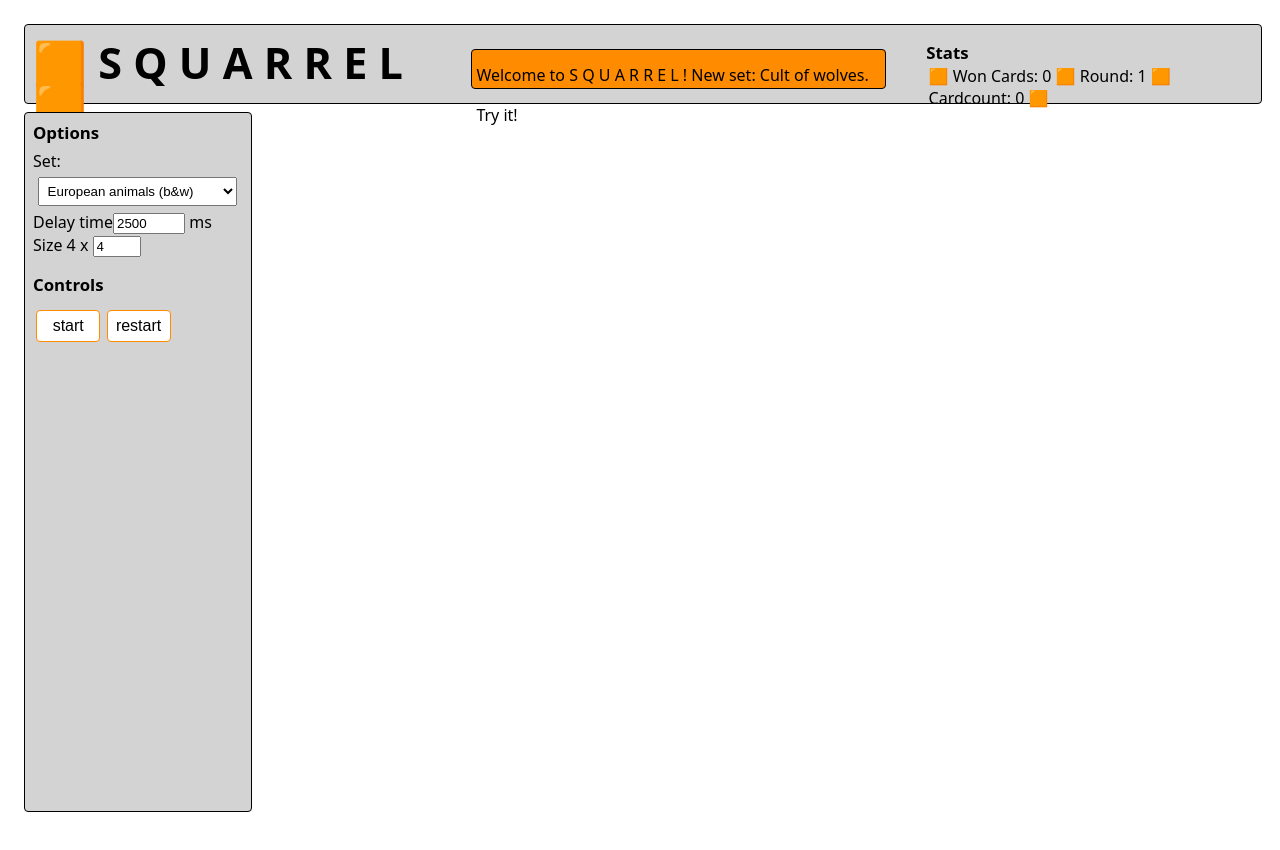
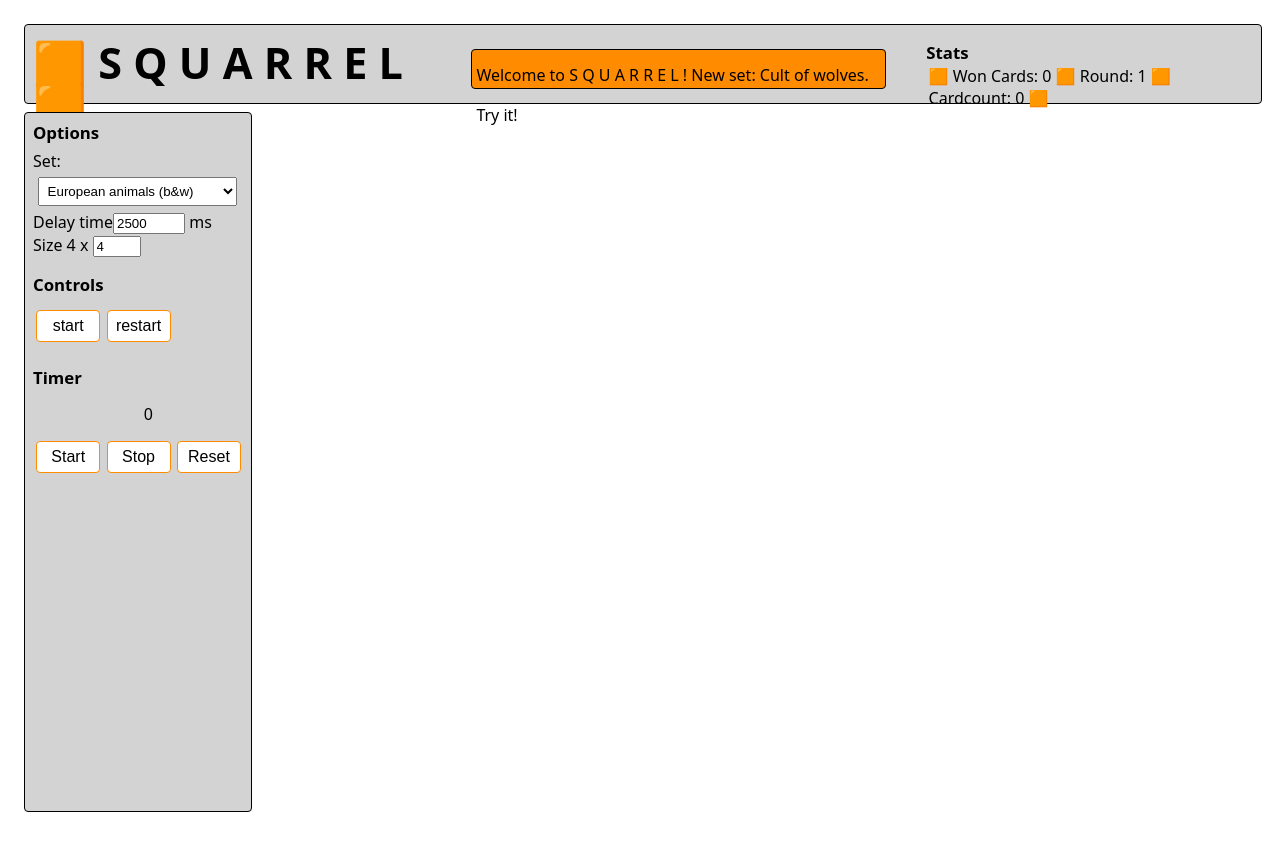
Before and after one commit to Xristof23/squarrel, a Next.js app: page / in a window 1280 px wide. Shown: the top 850 px of the page. Built offline with nearby package versions, Linux system fonts and the light colour scheme.

Commit message:
add timer still in testing

```diff
--- /dev/null
+++ b/components/Timer.js
@@ -0,0 +1,96 @@
+import { ButtonContainer, SmallerHeadline, StandardButton } from "@/styledcomponents"
+import { useState } from "react";
+import styled from "styled-components"
+
+const TimerSection = styled.section`
+width: 8rem;
+`;
+
+const TimeDisplay = styled.div`
+text-align: right;
+font-size: 1rem;
+font-weight: 500;
+margin: 0 0 0 1rem;
+padding: .5rem;
+
+`;
+export default function Timer() {
+    const [timeTools, setTimeTools] = useState({ start: 0, running: false })
+    const { start, running, interval } = timeTools;
+    const [timespan, setTimespan] = useState(0);
+    const [testN, setTestN] = useState(0);
+
+
+    function startTiming() {
+        const first = Date.now();
+        const run = true;
+        setTimeTools({ start: first, running: run });
+        function updateTimespan() {
+            const newTimespan = Math.round((Date.now() - first)/1000);
+            setTimespan(newTimespan);
+        }
+        console.log(running);
+        const nIntervId = setInterval(updateTimespan, 1000, timespan);
+
+    }
+
+    function advancedTiming(run) {
+        const first = Date.now();
+        console.log(Math.round(first/1000))
+        if (run === true) {
+            const running = true;
+            setTimeTools({ start: first, running });
+            function updateTimespan() {
+                const newTimespan = Math.round((Date.now() - first) / 1000);
+                setTimespan(newTimespan);
+            }
+            const nIntervId = setInterval(updateTimespan, 1000, timespan);
+            setTimeTools({ ...timeTools, interval: nIntervId })
+
+        } else {
+            const last = Date.now();
+            console.log(Math.round(last/1000))
+            const timeInSeconds = Math.round((last - start) / 1000);
+            setTimeTools({ ...timeTools, running: false });
+            console.log(timeInSeconds);
+            const nIntervId = interval;
+            clearInterval(nIntervId);
+            setTimespan(timeInSeconds);
+    }
+    }
+
+
+
+    function stopTiming() {
+        const last = Date.now();
+        const timeInSeconds = Math.round((last - start) /1000);
+        setTimeTools({ ...timeTools, running: false });
+
+        clearInterval(nIntervId);
+        setTimespan(timeInSeconds);
+        nIntervId = null;
+        console.log("stop");
+    }
+
+    function ShowHundredth() {
+        let n = 0;
+        setInterval(()=>n++,500)
+        return (
+            <>
+                {n}
+            </>
+        )
+}
+
+    return(
+        <TimerSection>
+            <SmallerHeadline> Timer</SmallerHeadline>
+            <TimeDisplay> {timespan}</TimeDisplay>
+            <ButtonContainer>
+            <StandardButton onClick={()=>advancedTiming(true)}>Start</StandardButton>
+            <StandardButton onClick={()=>advancedTiming(false)}>Stop</StandardButton>
+            <StandardButton onClick={()=>setTimespan(0) }>Reset</StandardButton>
+            </ButtonContainer>
+        </TimerSection>
+    )
+}
--- a/pages/index.js
+++ b/pages/index.js
@@ -3,6 +3,7 @@ import { useState } from "react";
 import { initialCardState, initialGameState, euAnimals, allSets } from "@/memoryData";
 import Card from "@/components/Card";
 import TitleStart from "@/components/TitleStart";
+import Timer from "@/components/Timer";
 import {
   ButtonContainer,
   OptionsContainer,
@@ -34,7 +35,6 @@ const StyledMain = styled.main`
   align-content: center;
 `;
 
-
 const SquareSection = styled.section`
   display: grid;
   position: relative;
@@ -65,7 +65,6 @@ export default function HomePage() {
 
 
   //  responsive
-
   const cardSectionWidth = 936;
   const shiftRight = 112;
 
@@ -224,15 +223,12 @@ export default function HomePage() {
       {introIsShown && <TitleStart endOfIntro={handleEndOfIntro} />}
       {mainIsShown && <StyledMain>
         <UpperSection>
-
-
           <SquarrelTitle>🟧 S Q U A R R E L 🟧</SquarrelTitle>
           <MessageSlot>{message}</MessageSlot>
           <Stats>
             <SmallerHeadline>Stats<br /> </SmallerHeadline>
             <StatLine> 🟧 Won Cards: {score}  🟧 Round: {roundCount} 🟧 Cardcount: {cardCount} 🟧 </StatLine>
           </Stats>
-
         </UpperSection>
         <OptionsContainer>
           <SmallerHeadline>  Options </SmallerHeadline>
@@ -262,6 +258,7 @@ export default function HomePage() {
             <StandardButton onClick={handleRestart}>restart</StandardButton>
             <DebugButton onClick={showDebugInfo}>debug</DebugButton>
           </ButtonContainer>
+          <Timer/>
         </OptionsContainer>
 
         {/* $shiftRight={cardSectionWidth / cardColumns /2}  */}
--- a/styledcomponents.js
+++ b/styledcomponents.js
@@ -3,6 +3,7 @@ import styled from "styled-components";
 const SquarrelTitle = styled.h1`
     text-align: left;
     font-weight: 800;
+    flex-grow: 1;
     line-height: 2.7rem;
     font-size: 2.7rem;
     width: 100%;
@@ -120,12 +121,11 @@ min-height: 2rem;
  border-radius: 4px;
 border: 1px solid transparent;
 background-color: lightgray;
-
 `;
-
 
 const MessageSlot = styled.div`
  color: black;
+ flex-grow: 1;
  font-weight: 400;
  background-color: darkorange;
  width: 95%;
@@ -139,6 +139,7 @@ const MessageSlot = styled.div`
 
 const Stats = styled.div`
  display: flex;
+ flex-grow: 1;
 flex-direction: row;
 text-align: left;
 color: black;
```
